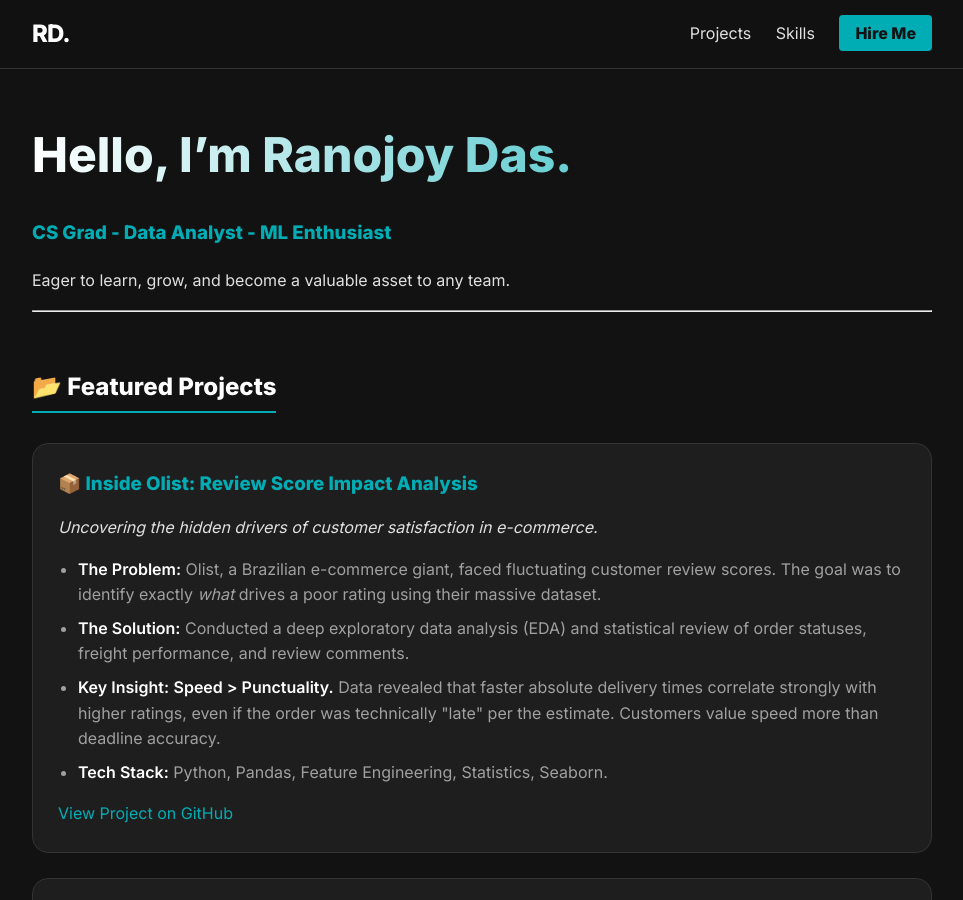
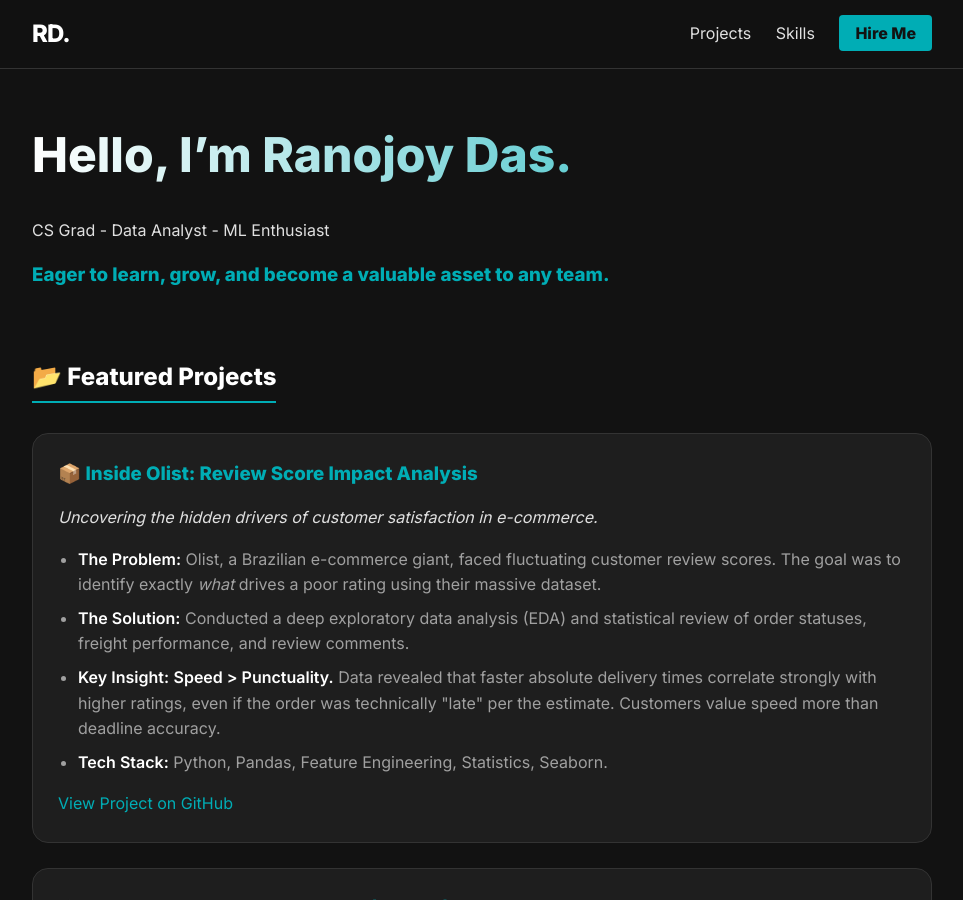
Before and after one commit to IamRaNo/iamrano.github.io, a Jekyll site: the page built from index.md, in a window 1280 px wide and 900 px high. Shown: the whole window, without its empty margins (158-1121 px from the left). Built offline with Jekyll 4.4.1, drawn with Linux system fonts in a browser that asks for light colours.

```diff
--- a/index.md
+++ b/index.md
@@ -4,12 +4,9 @@ title: Ranojoy Das | Data Analyst
 ---
 
 # Hello, I'm Ranojoy Das.
+CS Grad - Data Analyst - ML Enthusiast
 
-### CS Grad - Data Analyst - ML Enthusiast
-
-Eager to learn, grow, and become a valuable asset to any team.
-
----
+### Eager to learn, grow, and become a valuable asset to any team.
 
 ## 📂 Featured Projects
 
```
